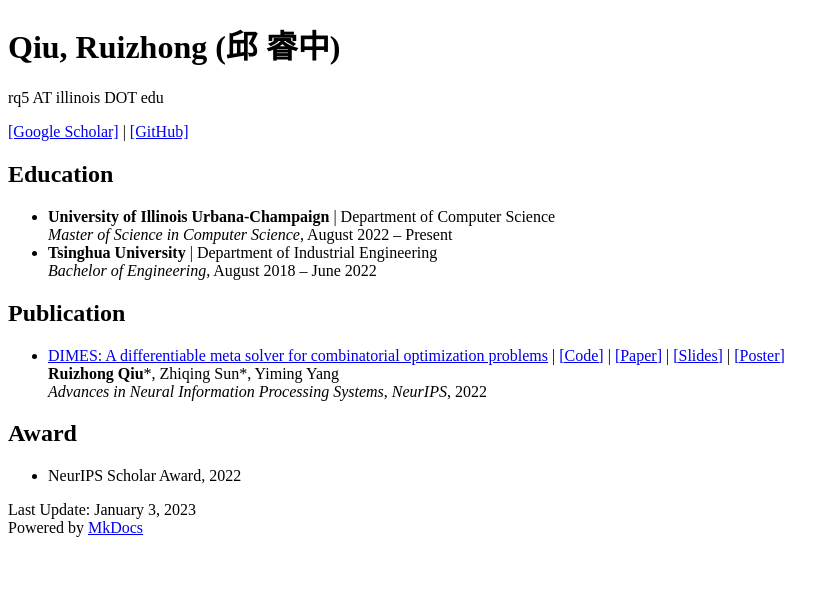
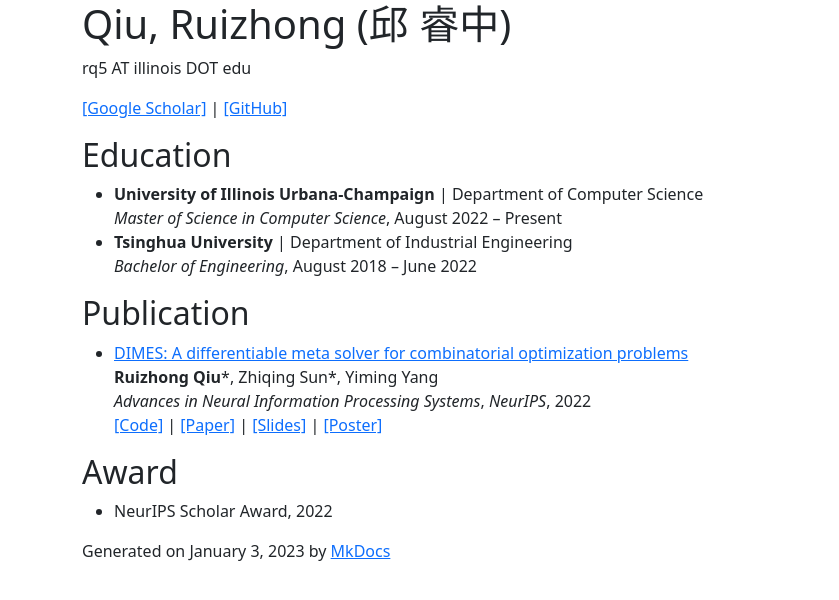
Before and after one commit to q-rz/q-rz.github.io, a plain HTML site: page index.html in a window 1280 px wide. Shown: the whole page, without its empty margins (0-839 px from the left). Drawn offline with Linux system fonts and the light colour scheme.

Commit message:
Update styles

```diff
--- /dev/null
+++ b/assets/style.less
@@ -0,0 +1,4 @@
+/*body {
+    color: #0F0F0F;
+    background-color: #F0F0F0;
+}*/
--- a/index.html
+++ b/index.html
@@ -2,9 +2,16 @@
 <html>
 <head>
 <meta charset="UTF-8" />
+<meta name="viewport" content="width=device-width, initial-scale=1" />
 <title>Qiu, Ruizhong</title>
+<link href="assets/bootstrap.min.css?v=5.3.0-alpha1" rel="stylesheet" type="text/css" />
+<link href="assets/style.css" rel="stylesheet" type="text/css" />
 </head>
 <body>
+<div class="container">
+<div class="row">
+<div class="col-12 col-lg-8">
+
 <h1 id="qiu-ruizhong">Qiu, Ruizhong (邱 睿中)</h1>
 <p>rq5 AT illinois DOT edu</p>
 <p><a href="https://scholar.google.com/citations?user=REKarmcAAAAJ">[Google Scholar]</a> | <a href="https://github.com/q-rz">[GitHub]</a></p>
@@ -15,15 +22,18 @@
 </ul>
 <h2 id="publication">Publication</h2>
 <ul>
-<li><a href="https://openreview.net/forum?id=9u05zr0nhx">DIMES: A differentiable meta solver for combinatorial optimization problems</a> | <a href="https://github.com/DIMESTeam/DIMES">[Code]</a> | <a href="static/neurips22-dimes/neurips22-dimes-paper.pdf">[Paper]</a> | <a href="static/neurips22-dimes/neurips22-dimes-slides.pdf">[Slides]</a> | <a href="static/neurips22-dimes/neurips22-dimes-poster.png">[Poster]</a><br /><strong>Ruizhong Qiu</strong>*, Zhiqing Sun*, Yiming Yang<br /><em>Advances in Neural Information Processing Systems</em>, <em>NeurIPS</em>, 2022</li>
+<li><a href="https://openreview.net/forum?id=9u05zr0nhx">DIMES: A differentiable meta solver for combinatorial optimization problems</a><br /><strong>Ruizhong Qiu</strong>*, Zhiqing Sun*, Yiming Yang<br /><em>Advances in Neural Information Processing Systems</em>, <em>NeurIPS</em>, 2022<br /><a href="https://github.com/DIMESTeam/DIMES">[Code]</a> | <a href="static/neurips22-dimes/neurips22-dimes-paper.pdf">[Paper]</a> | <a href="static/neurips22-dimes/neurips22-dimes-slides.pdf">[Slides]</a> | <a href="static/neurips22-dimes/neurips22-dimes-poster.png">[Poster]</a></li>
 </ul>
 <h2 id="award">Award</h2>
 <ul>
 <li>NeurIPS Scholar Award, 2022</li>
 </ul>
+
 <footer>
-<section>Last Update: January 3, 2023</section>
-<section>Powered by <a href="https://www.mkdocs.org/">MkDocs</a></section>
+<p>Generated on January 3, 2023 by <a href="https://www.mkdocs.org/">MkDocs</a></p>
 </footer>
+</div>
+</div>
+</div>
 </body>
 </html>
```
Also changed, not shown: assets/bootstrap.min.css (added), assets/style.css (added).
